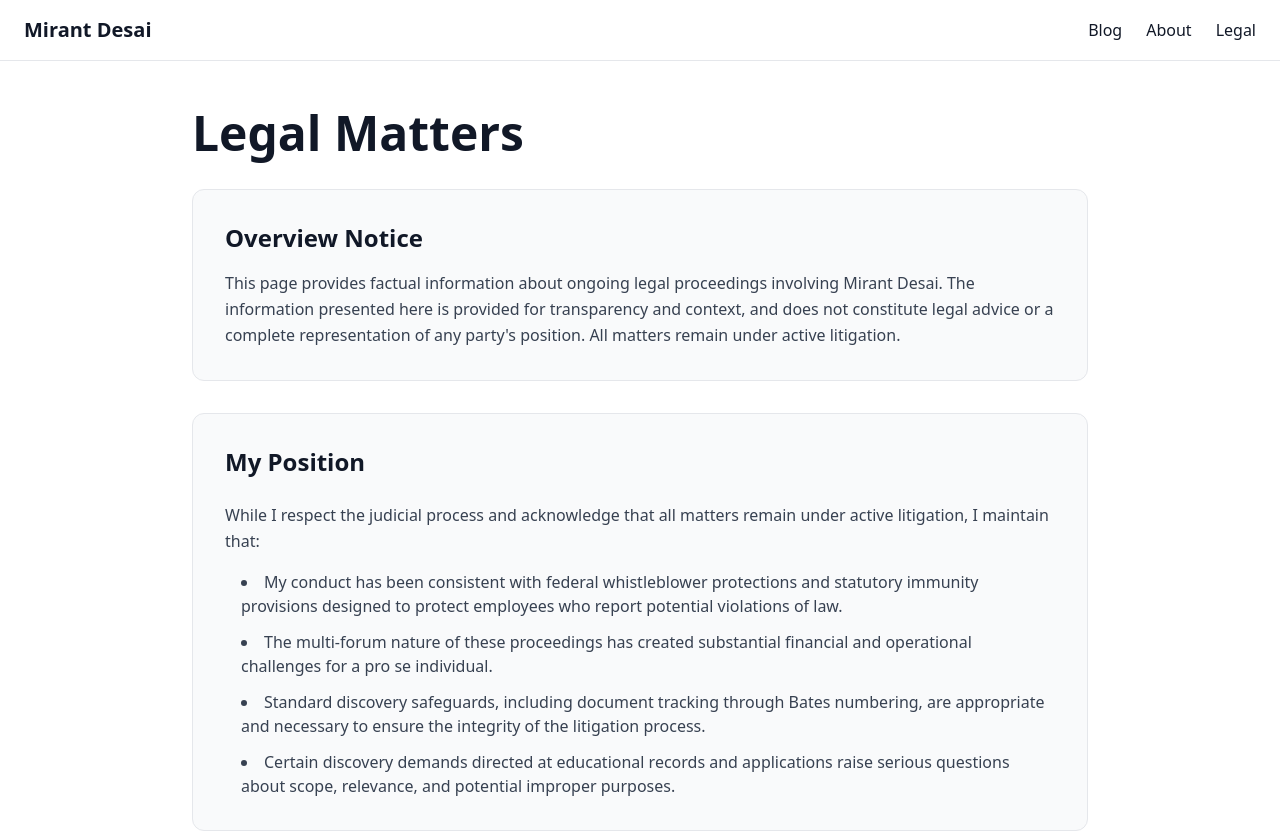
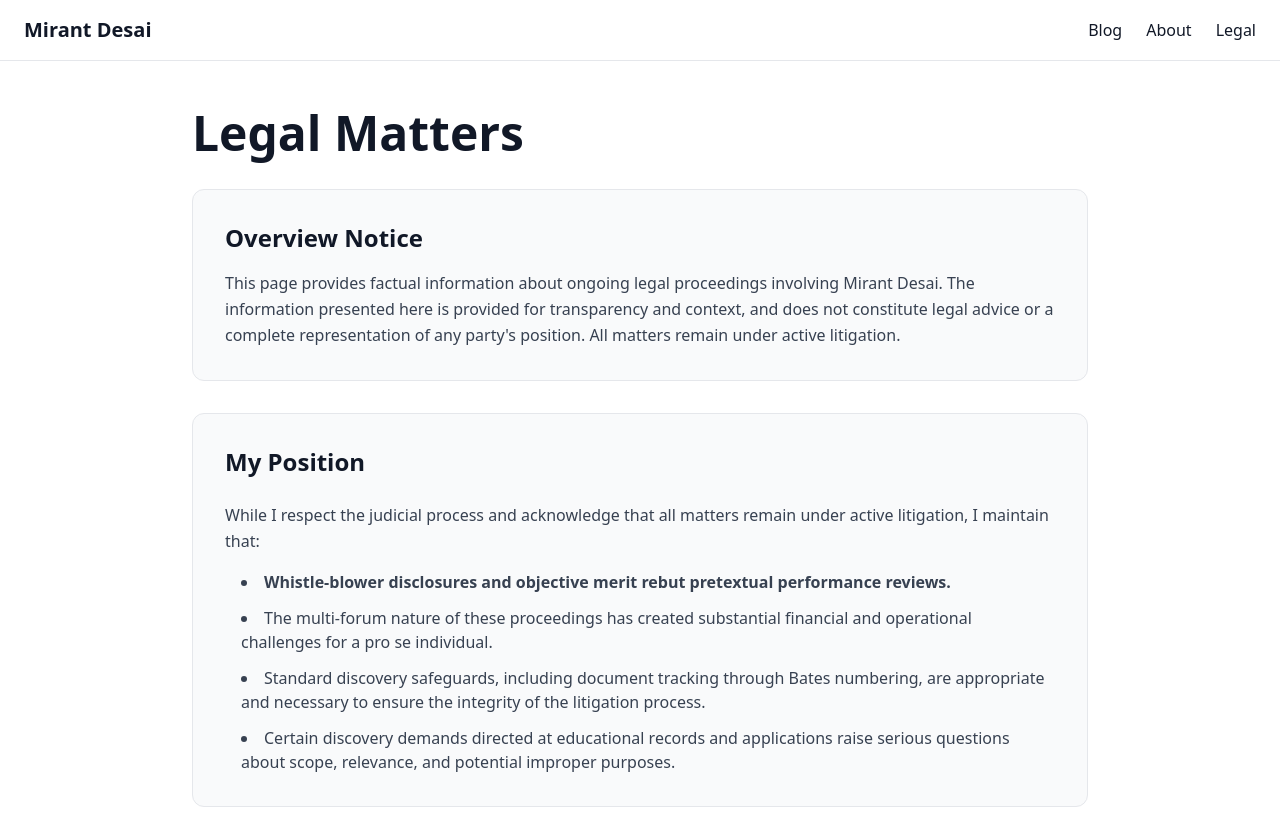
Before and after one commit to mirantdesai23/mirantdesai23.github.io, a Next.js app: page /legal in a window 1280 px wide. Shown: the top 831 px of the page. Built offline with nearby package versions, Linux system fonts and the light colour scheme.

Commit message:
Update legal position bullet

```diff
--- a/app/legal/page.tsx
+++ b/app/legal/page.tsx
@@ -22,8 +22,7 @@ export default function Legal() {
           </p>
           <ul className="list-disc list-inside text-gray-700 space-y-3 ml-4">
             <li>
-              My conduct has been consistent with federal whistleblower protections and statutory immunity
-              provisions designed to protect employees who report potential violations of law.
+              <strong>Whistle-blower disclosures and objective merit rebut pretextual performance reviews.</strong>
             </li>
             <li>
               The multi-forum nature of these proceedings has created substantial financial and operational
```
